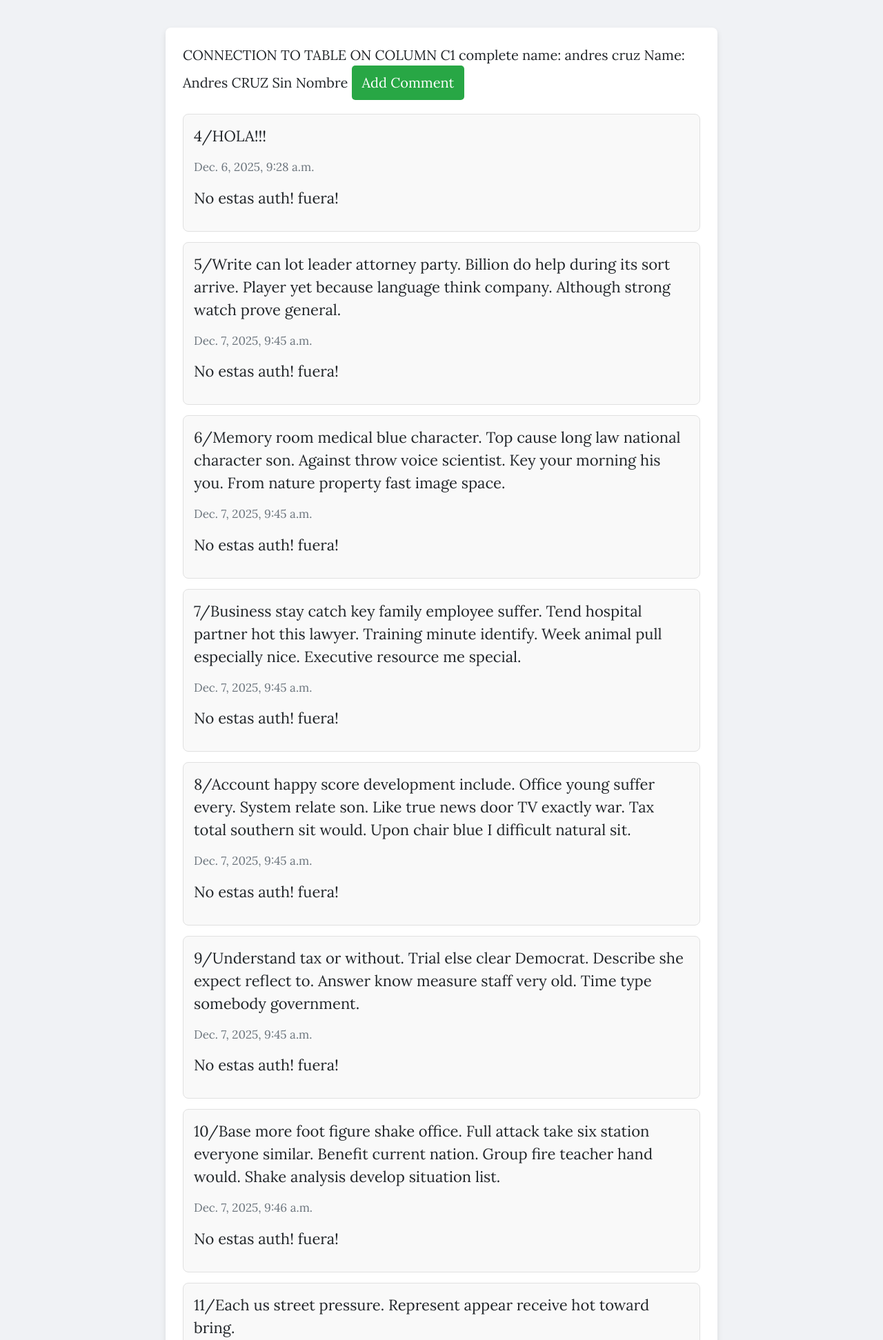
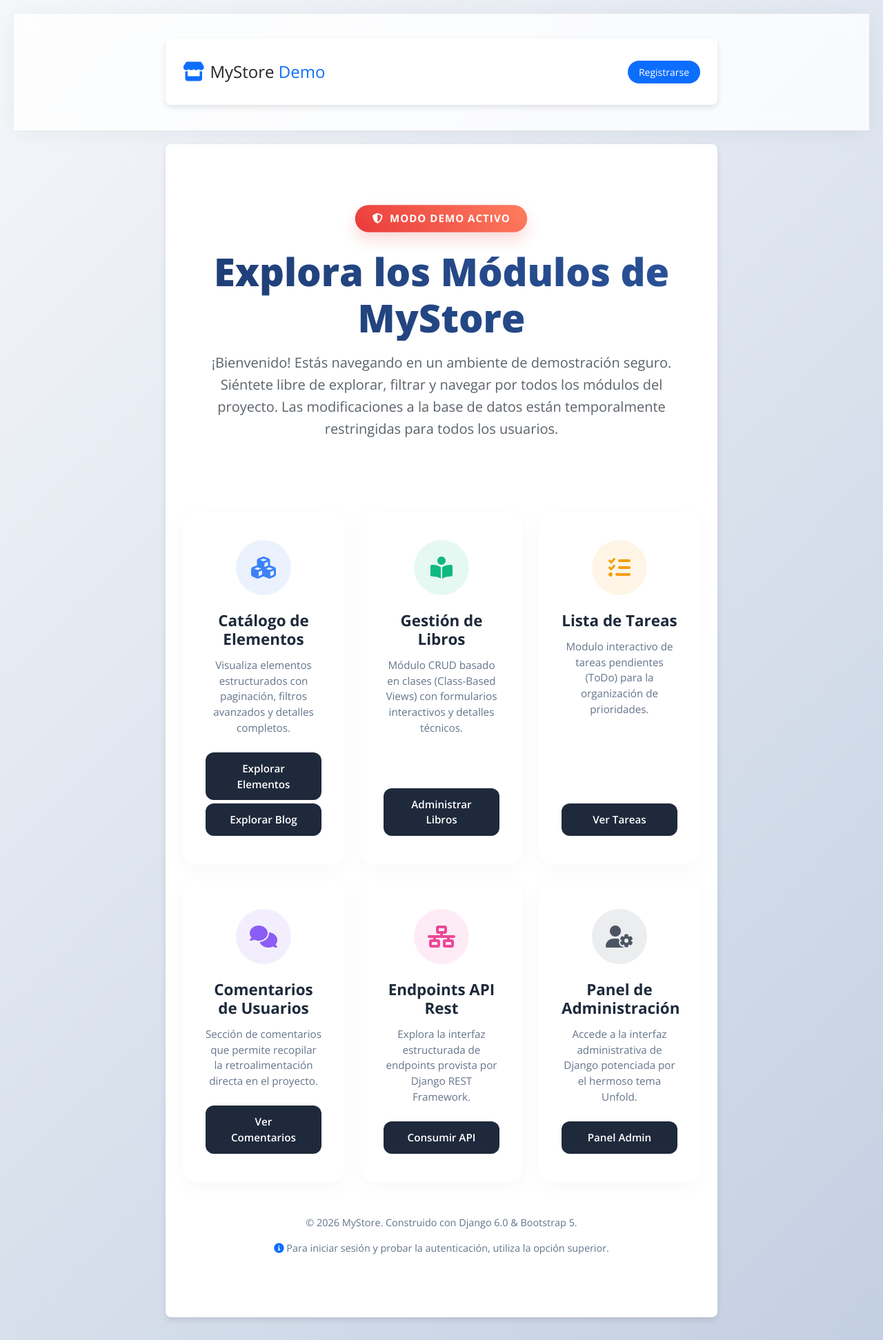
Before and after one commit to libredesarrollo/book-course-django6-store, a Django app: page / in a window 1280 px wide. Shown: the top 1943 px of the page at 69% size. Run offline with Django 5.2, Linux system fonts and the light colour scheme; data comes from the database, SQL or seed files in the repository; some libraries are stand-ins or nearby versions.

Commit message:
modo demo

```diff
--- a/elements/apps.py
+++ b/elements/apps.py
@@ -3,3 +3,6 @@
 
 class ElementsConfig(AppConfig):
     name = 'elements'
+
+    def ready(self):
+        import elements.signals
--- a/elements/templates/base.html
+++ b/elements/templates/base.html
@@ -42,10 +42,31 @@
 
 <body>
 
+    {% if messages %}
+    <div class="container mt-3">
+        {% for message in messages %}
+        <div class="alert alert-{{ message.tags|default:'info' }} alert-dismissible fade show shadow-sm border-0 rounded-3 mb-3 d-flex align-items-center" role="alert">
+            {% if message.tags == 'error' or message.tags == 'danger' or message.tags == 'warning' %}
+                <i class="fa-solid fa-triangle-exclamation me-3 fs-4 text-warning"></i>
+            {% else %}
+                <i class="fa-solid fa-circle-info me-3 fs-4 text-info"></i>
+            {% endif %}
+            <div class="fw-semibold">
+                {{ message }}
+            </div>
+            <button type="button" class="btn-close" data-bs-dismiss="alert" aria-label="Close"></button>
+        </div>
+        {% endfor %}
+    </div>
+    {% endif %}
+
     <div>
         {% block content %}
         {% endblock content %}
     </div>
+
+    <!-- Bootstrap Bundle JS -->
+    <script src="https://cdn.jsdelivr.net/npm/bootstrap@5.3.0/dist/js/bootstrap.bundle.min.js"></script>
 </body>
 
 </html>
--- /dev/null
+++ b/elements/templates/elements/welcome.html
@@ -0,0 +1,312 @@
+{% extends "base.html" %}
+{% load static %}
+
+{% block head %}
+<style>
+    body {
+        background: linear-gradient(135deg, #f5f7fa 0%, #c3cfe2 100%);
+        min-height: 100vh;
+        font-family: 'Open Sans', sans-serif;
+    }
+
+    .demo-header {
+        background: rgba(255, 255, 255, 0.8);
+        backdrop-filter: blur(12px);
+        border-bottom: 1px solid rgba(255, 255, 255, 0.4);
+        box-shadow: 0 4px 30px rgba(0, 0, 0, 0.05);
+    }
+
+    .hero-section {
+        padding: 4rem 1.5rem;
+        text-align: center;
+    }
+
+    .hero-title {
+        font-size: 3.5rem;
+        font-weight: 800;
+        background: linear-gradient(45deg, #1e3c72, #2a5298);
+        -webkit-background-clip: text;
+        -webkit-text-fill-color: transparent;
+        margin-bottom: 1rem;
+    }
+
+    .hero-subtitle {
+        color: #5a626a;
+        font-size: 1.25rem;
+        max-width: 700px;
+        margin: 0 auto 2.5rem auto;
+        line-height: 1.6;
+    }
+
+    .demo-badge {
+        background: linear-gradient(45deg, #e93b3b, #ff7e5f);
+        color: white;
+        padding: 0.5rem 1.5rem;
+        border-radius: 50px;
+        font-weight: 700;
+        font-size: 0.9rem;
+        letter-spacing: 1px;
+        display: inline-block;
+        box-shadow: 0 10px 20px rgba(233, 59, 59, 0.2);
+        animation: pulse 2s infinite;
+        margin-bottom: 1.5rem;
+    }
+
+    @keyframes pulse {
+        0% {
+            transform: scale(1);
+        }
+
+        50% {
+            transform: scale(1.05);
+        }
+
+        100% {
+            transform: scale(1);
+        }
+    }
+
+    .module-card {
+        background: rgba(255, 255, 255, 0.7);
+        backdrop-filter: blur(10px);
+        border: 1px solid rgba(255, 255, 255, 0.5);
+        border-radius: 20px;
+        padding: 2.5rem 2rem;
+        text-align: center;
+        transition: all 0.4s cubic-bezier(0.165, 0.84, 0.44, 1);
+        box-shadow: 0 8px 30px rgba(0, 0, 0, 0.03);
+        height: 100%;
+        display: flex;
+        flex-direction: column;
+        justify-content: space-between;
+    }
+
+    .module-card:hover {
+        transform: translateY(-10px);
+        box-shadow: 0 20px 40px rgba(0, 0, 0, 0.1);
+        background: rgba(255, 255, 255, 0.9);
+        border-color: #3b82f6;
+    }
+
+    .icon-container {
+        width: 80px;
+        height: 80px;
+        border-radius: 50%;
+        display: flex;
+        align-items: center;
+        justify-content: center;
+        margin: 0 auto 1.5rem auto;
+        font-size: 2rem;
+        transition: all 0.3s ease;
+    }
+
+    .icon-elements {
+        background: rgba(59, 130, 246, 0.1);
+        color: #3b82f6;
+    }
+
+    .icon-management {
+        background: rgba(16, 185, 129, 0.1);
+        color: #10b981;
+    }
+
+    .icon-todo {
+        background: rgba(245, 158, 11, 0.1);
+        color: #f59e0b;
+    }
+
+    .icon-comments {
+        background: rgba(139, 92, 246, 0.1);
+        color: #8b5cf6;
+    }
+
+    .icon-api {
+        background: rgba(236, 72, 153, 0.1);
+        color: #ec4899;
+    }
+
+    .icon-admin {
+        background: rgba(75, 85, 99, 0.1);
+        color: #4b5563;
+    }
+
+    .module-card:hover .icon-container {
+        transform: scale(1.1) rotate(5deg);
+    }
+
+    .module-title {
+        font-size: 1.4rem;
+        font-weight: 700;
+        color: #1e293b;
+        margin-bottom: 0.75rem;
+    }
+
+    .module-description {
+        color: #64748b;
+        font-size: 0.95rem;
+        line-height: 1.5;
+        margin-bottom: 1.5rem;
+        flex-grow: 1;
+    }
+
+    .module-btn {
+        background: #1e293b;
+        color: white;
+        border: none;
+        padding: 0.75rem 1.5rem;
+        border-radius: 12px;
+        font-weight: 600;
+        font-size: 0.95rem;
+        transition: all 0.3s ease;
+        text-decoration: none;
+        display: inline-block;
+    }
+
+    .module-card:hover .module-btn {
+        background: linear-gradient(135deg, #1e3c72 0%, #2a5298 100%);
+        box-shadow: 0 4px 15px rgba(30, 60, 114, 0.3);
+    }
+
+    .info-footer {
+        text-align: center;
+        padding: 3rem 0;
+        color: #64748b;
+        font-size: 0.9rem;
+    }
+</style>
+{% endblock %}
+
+{% block content %}
+<nav class="navbar navbar-expand-lg demo-header py-3 sticky-top">
+    <div class="container">
+        <a class="navbar-brand d-flex align-items-center" href="#">
+            <i class="fa-solid fa-store text-primary me-2 fs-3"></i>
+            <span class="fw-extrabold text-dark fs-4">MyStore <span class="text-primary">Demo</span></span>
+        </a>
+        <div class="ms-auto d-flex align-items-center">
+            {% if user.is_authenticated %}
+            <span class="me-3 text-muted d-none d-md-inline">Bienvenido, <strong>{{ user.username }}</strong></span>
+            <a href="{% url 'logout' %}" class="btn btn-outline-danger btn-sm rounded-pill px-3">
+                <i class="fa-solid fa-arrow-right-from-bracket me-1"></i> Cerrar Sesión
+            </a>
+            {% else %}
+            <a href="/login" class="btn btn-outline-primary btn-sm rounded-pill px-3 me-2">Iniciar Sesión</a>
+            <a href="/register" class="btn btn-primary btn-sm rounded-pill px-3">Registrarse</a>
+            {% endif %}
+        </div>
+    </div>
+</nav>
+
+<div class="container">
+    <div class="hero-section">
+        <span class="demo-badge">
+            <i class="fa-solid fa-shield-halved me-1"></i> MODO DEMO ACTIVO
+        </span>
+        <h1 class="hero-title">Explora los Módulos de MyStore</h1>
+        <p class="hero-subtitle">
+            ¡Bienvenido! Estás navegando en un ambiente de demostración seguro. Siéntete libre de explorar, filtrar y
+            navegar por todos los módulos del proyecto. Las modificaciones a la base de datos están temporalmente
+            restringidas para todos los usuarios.
+        </p>
+    </div>
+
+    <div class="row g-4">
+        <!-- Elements Module -->
+        <div class="col-md-4 col-sm-6">
+            <div class="module-card">
+                <div>
+                    <div class="icon-container icon-elements">
+                        <i class="fa-solid fa-cubes"></i>
+                    </div>
+                    <h3 class="module-title">Catálogo de Elementos</h3>
+                    <p class="module-description">Visualiza elementos estructurados con paginación, filtros avanzados y
+                        detalles completos.</p>
+                </div>
+                <a href="/elements/" class="module-btn">Explorar Elementos</a>
+                <a href="/elements/blog/" class="module-btn" style="margin-top: 5px;">Explorar Blog</a>
+            </div>
+        </div>
+
+        <!-- Management Module -->
+        <div class="col-md-4 col-sm-6">
+            <div class="module-card">
+                <div>
+                    <div class="icon-container icon-management">
+                        <i class="fa-solid fa-book-open-reader"></i>
+                    </div>
+                    <h3 class="module-title">Gestión de Libros</h3>
+                    <p class="module-description">Módulo CRUD basado en clases (Class-Based Views) con formularios
+                        interactivos y detalles técnicos.</p>
+                </div>
+                <a href="/management/" class="module-btn">Administrar Libros</a>
+            </div>
+        </div>
+
+        <!-- Todo Module -->
+        <div class="col-md-4 col-sm-6">
+            <div class="module-card">
+                <div>
+                    <div class="icon-container icon-todo">
+                        <i class="fa-solid fa-list-check"></i>
+                    </div>
+                    <h3 class="module-title">Lista de Tareas</h3>
+                    <p class="module-description">Modulo interactivo de tareas pendientes (ToDo) para la organización de
+                        prioridades.</p>
+                </div>
+                <a href="/todo/" class="module-btn">Ver Tareas</a>
+            </div>
+        </div>
+
+        <!-- Comments Module -->
+        <div class="col-md-4 col-sm-6">
+            <div class="module-card">
+                <div>
+                    <div class="icon-container icon-comments">
+                        <i class="fa-solid fa-comments"></i>
+                    </div>
+                    <h3 class="module-title">Comentarios de Usuarios</h3>
+                    <p class="module-description">Sección de comentarios que permite recopilar la retroalimentación
+                        directa en el proyecto.</p>
+                </div>
+                <a href="/comments/" class="module-btn">Ver Comentarios</a>
+            </div>
+        </div>
+
+        <!-- API Module -->
+        <div class="col-md-4 col-sm-6">
+            <div class="module-card">
+                <div>
+                    <div class="icon-container icon-api">
+                        <i class="fa-solid fa-network-wired"></i>
+                    </div>
+                    <h3 class="module-title">Endpoints API Rest</h3>
+                    <p class="module-description">Explora la interfaz estructurada de endpoints provista por Django REST
+                        Framework.</p>
+                </div>
+                <a href="/api/" class="module-btn">Consumir API</a>
+            </div>
+        </div>
+
+        <!-- Admin Panel -->
+        <div class="col-md-4 col-sm-6">
+            <div class="module-card">
+                <div>
+                    <div class="icon-container icon-admin">
+                        <i class="fa-solid fa-user-gear"></i>
+                    </div>
+                    <h3 class="module-title">Panel de Administración</h3>
+                    <p class="module-description">Accede a la interfaz administrativa de Django potenciada por el
+                        hermoso tema Unfold.</p>
+                </div>
+                <a href="/admin/" class="module-btn">Panel Admin</a>
+            </div>
+        </div>
+    </div>
+
+    <footer class="info-footer">
+        <p>&copy; 2026 MyStore. Construido con Django 6.0 & Bootstrap 5.</p>
+        <p><i class="fa-solid fa-circle-info text-primary"></i> Para iniciar sesión y probar la autenticación, utiliza
+            la opción superior.</p>
+    </footer>
+</div>
+{% endblock %}
--- a/elements/views.py
+++ b/elements/views.py
@@ -116,3 +116,6 @@
         "message": "Tarea recibida y enviada al sótano",
         "task_id": task.id
     })
+
+def welcome(request):
+    return render(request, 'elements/welcome.html')
--- a/mystore/settings.py
+++ b/mystore/settings.py
@@ -75,6 +75,7 @@
     'django.contrib.auth.middleware.AuthenticationMiddleware',
     'django.contrib.messages.middleware.MessageMiddleware',
     'django.middleware.clickjacking.XFrameOptionsMiddleware',
+    'mystore.middleware.DemoModeMiddleware',
 ]
 
 # LOGGING = {
--- a/mystore/urls.py
+++ b/mystore/urls.py
@@ -21,9 +21,12 @@
 
 from debug_toolbar.toolbar import debug_toolbar_urls
 
+from elements.views import welcome
+
 urlpatterns = [
+    path('', welcome, name='welcome'),
     path('admin/', admin.site.urls),
-    path('', include("comments.urls")),
+    path('comments/', include("comments.urls")),
     path('elements/', include("elements.urls")),
     path('api/', include("api.urls")),
     path('management/', include("management.urls")),
@@ -32,7 +35,7 @@
     path('', include("user.urls")),
     path('', include("account.urls")),
     path('pruebas/', include("pruebas.urls")),
-]+ debug_toolbar_urls()
+] + debug_toolbar_urls()
 
 if settings.DEBUG:
     urlpatterns += static(settings.MEDIA_URL, document_root=settings.MEDIA_ROOT)
```
Also changed, not shown: elements/signals.py (added, +27 -0 lines), mystore/middleware.py (added, +74 -0 lines).
